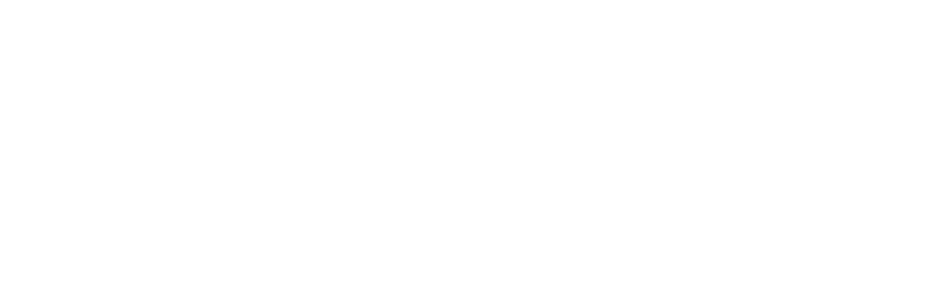
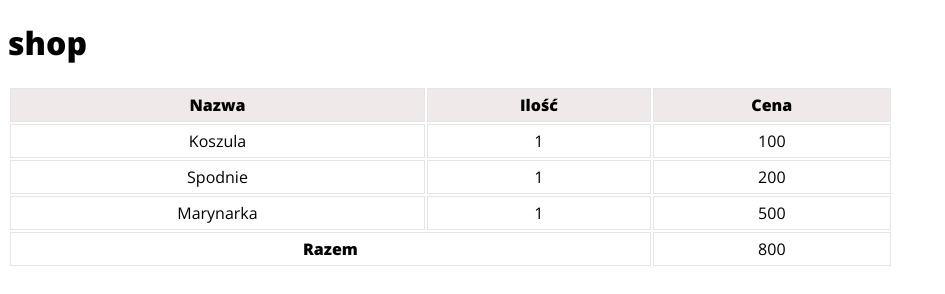
Before and after one commit to MarcinSoltysik/js-practice, a plain HTML site: page 05-shop-JS/index.html in a window 1280 px wide. Shown: the whole page, without its empty margins (0-945 px from the left). Drawn offline with nearby package versions, Linux system fonts and the light colour scheme.

Commit message:
feat(shop-js): Add table markup, basic CSS

```diff
--- a/05-shop-JS/index.html
+++ b/05-shop-JS/index.html
@@ -3,7 +3,40 @@
   <head>
     <meta charset="UTF-8" />
     <meta name="viewport" content="width=device-width, initial-scale=1.0" />
+    <link rel="stylesheet" href="src/style/style.css" />
     <title>05-shop-js</title>
   </head>
-  <body></body>
+  <body>
+    <h1>shop</h1>
+
+    <table class="card-table">
+      <thead>
+        <th>Nazwa</th>
+        <th>Ilość</th>
+        <th>Cena</th>
+      </thead>
+      <tbody>
+        <tr>
+          <td>Koszula</td>
+          <td>1</td>
+          <td>100</td>
+        </tr>
+        <tr>
+          <td>Spodnie</td>
+          <td>1</td>
+          <td>200</td>
+        </tr>
+        <tr>
+          <td>Marynarka</td>
+          <td>1</td>
+          <td>500</td>
+        </tr>
+        <tr>
+          <td colspan="2"><b>Razem</b></td>
+          <td>800</td>
+        </tr>
+      </tbody>
+    </table>
+    <script src="src/js/app.js"></script>
+  </body>
 </html>
--- /dev/null
+++ b/05-shop-JS/src/js/app.js
@@ -0,0 +1,24 @@
+'use strict';
+
+// test
+const product1 = { price: 10 };
+const produkt2 = { price: '20' };
+const discount = 10;
+
+if (typeof produkt2.price === 'string') {
+  console.log('Błędny typ danych');
+}
+
+const total = Number(product1.price) + Number(produkt2.price);
+const totalWithDiscount = total - discount;
+console.log(total);
+console.log(totalWithDiscount);
+
+console.log(
+  `cena przed znizką: ${total}, cena po znizce: ${totalWithDiscount}`
+);
+
+console.log(typeof product1.price, typeof produkt2.price);
+
+console.log(typeof '20');
+console.log(typeof Number('20'));
--- /dev/null
+++ b/05-shop-JS/src/style/style.css
@@ -0,0 +1,25 @@
+/*
+font-family: 'Open Sans', sans-serif;
+*/
+
+@import url('https://fonts.googleapis.com/css2?family=Open+Sans:wght@400;600;800&display=swap');
+
+body {
+  font-family: 'Open Sans', sans-serif;
+  font-size: 16px;
+}
+
+.card-table {
+  width: 70%;
+  text-align: center;
+}
+
+.card-table th,
+.card-table td {
+  border: 1px solid #e5e5e5;
+  padding: 5px;
+}
+
+.card-table th {
+  background-color: #efe9e9;
+}
```
